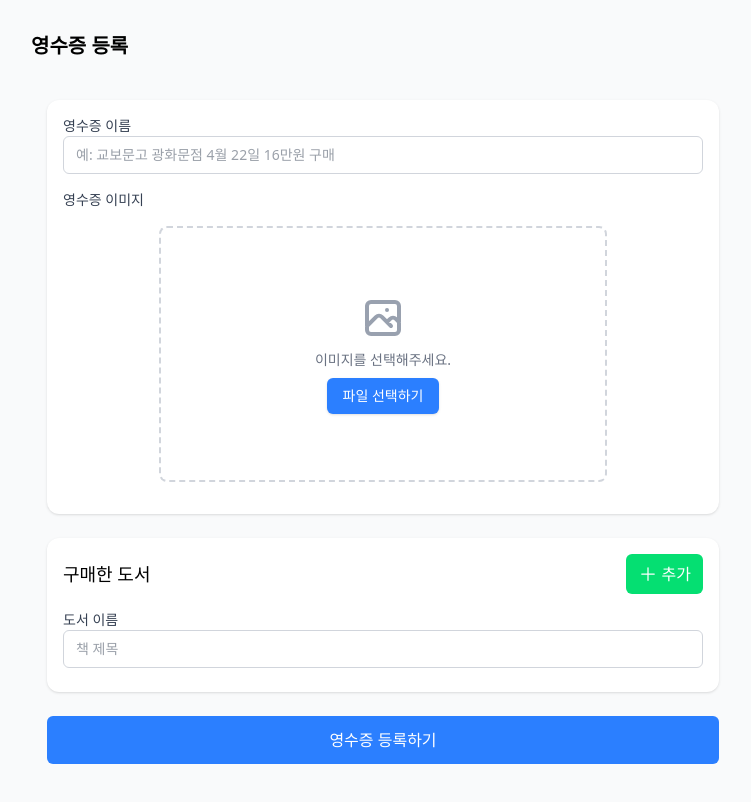
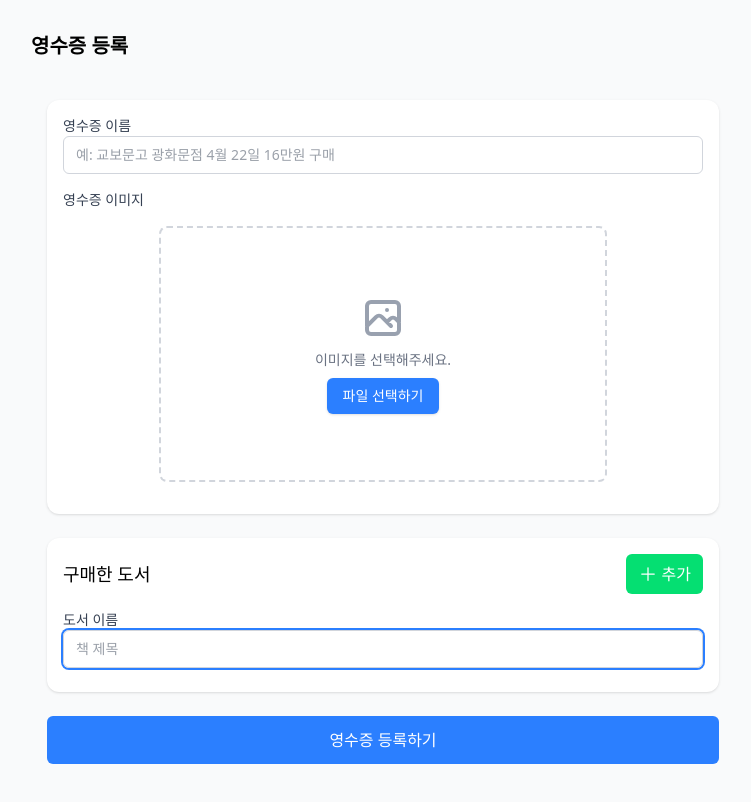
Before and after one commit to GachiGrim/book-managing, a React (Vite) app in the folder apps/frontend/: page /new-receipt in a window 1280 px wide. Shown: the top 802 px of the page, without its empty margins (257-1008 px from the left). Built offline with nearby package versions, Linux system fonts and the light colour scheme; no server answers; what @lukemorales/query-key-factory would draw is missing.

Commit message:
구매한 도서 추가시 포커스

```diff
--- a/apps/frontend/src/pages/NewReceipt/index.tsx
+++ b/apps/frontend/src/pages/NewReceipt/index.tsx
@@ -3,6 +3,7 @@ import Layout from "@components/Layout";
 import PageTitle from "@components/PageTitle";
 import { useHandleNewReceipt } from "@hooks/NewReceipt/useHandleNewReceipt";
 import { PlusIcon } from "@heroicons/react/24/outline";
+import { useEffect, useRef } from "react";
 
 import ReceiptName from "./fields/ReceiptName";
 import PurchaseBook from "./fields/PurchaseBook";
@@ -11,6 +12,16 @@ import ReceiptImageUploader from "./fields/ReceiptImageUploader";
 export default function NewReceipt() {
   const { books, handleAddBookClick, methods, handleSubmit } =
     useHandleNewReceipt();
+  const lastBookRef = useRef<HTMLDivElement>(null);
+
+  useEffect(() => {
+    if (lastBookRef.current) {
+      const input = lastBookRef.current.querySelector("input");
+      if (input) {
+        input.focus();
+      }
+    }
+  }, [books.length]);
 
   return (
     <Layout>
@@ -37,7 +48,12 @@ export default function NewReceipt() {
                 </button>
               </div>
               {books.map((book, index) => (
-                <PurchaseBook key={book.id} index={index} />
+                <div
+                  key={book.id}
+                  ref={index === books.length - 1 ? lastBookRef : null}
+                >
+                  <PurchaseBook index={index} />
+                </div>
               ))}
             </div>
             {/* 제출 버튼 */}
```
